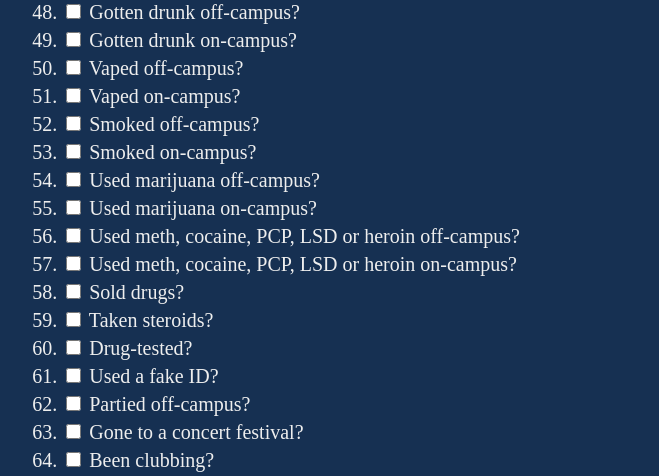
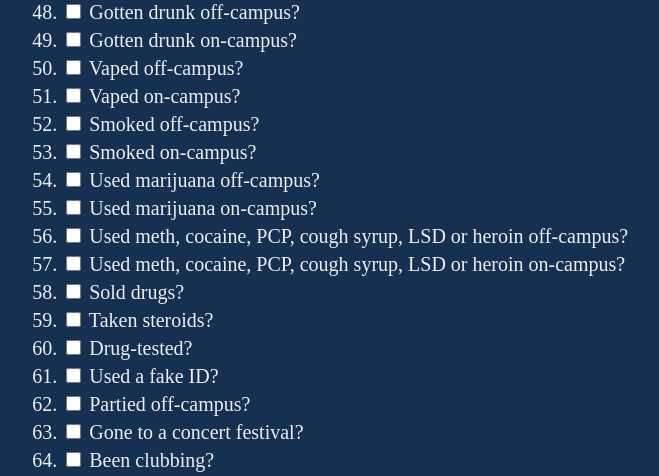
Before and after one commit to Kraussie/preppy-purity-test, a Flask app: page /test?sch=gen in a window 1280 px wide. Shown: the part 1769-2245 px from the top of the page, without its empty margins (49-708 px from the left). Run offline with Flask 2, Linux system fonts and the light colour scheme; parts of the project's set-up code (start-up, migrations or seed data) failed here and were passed over; some libraries are stand-ins or nearby versions.

Commit message:
added to a quesiton

```diff
--- a/templates/test.html
+++ b/templates/test.html
@@ -131,8 +131,8 @@
                     <li> <input type="checkbox" class="filled-in" id="53"> Smoked on-campus?
                     <li> <input type="checkbox" class="filled-in" id="54"> Used marijuana off-campus?
                     <li> <input type="checkbox" class="filled-in" id="55"> Used marijuana on-campus?
-                    <li> <input type="checkbox" class="filled-in" id="56"> Used meth, cocaine, PCP, LSD or heroin off-campus?
-                    <li> <input type="checkbox" class="filled-in" id="57"> Used meth, cocaine, PCP, LSD or heroin on-campus?
+                    <li> <input type="checkbox" class="filled-in" id="56"> Used meth, cocaine, PCP, cough syrup, LSD or heroin off-campus?
+                    <li> <input type="checkbox" class="filled-in" id="57"> Used meth, cocaine, PCP, cough syrup, LSD or heroin on-campus?
                     <li> <input type="checkbox" class="filled-in" id="58"> Sold drugs?
                     <li> <input type="checkbox" class="filled-in" id="59"> Taken steroids?
                     <li> <input type="checkbox" class="filled-in" id="60"> Drug-tested?
```
